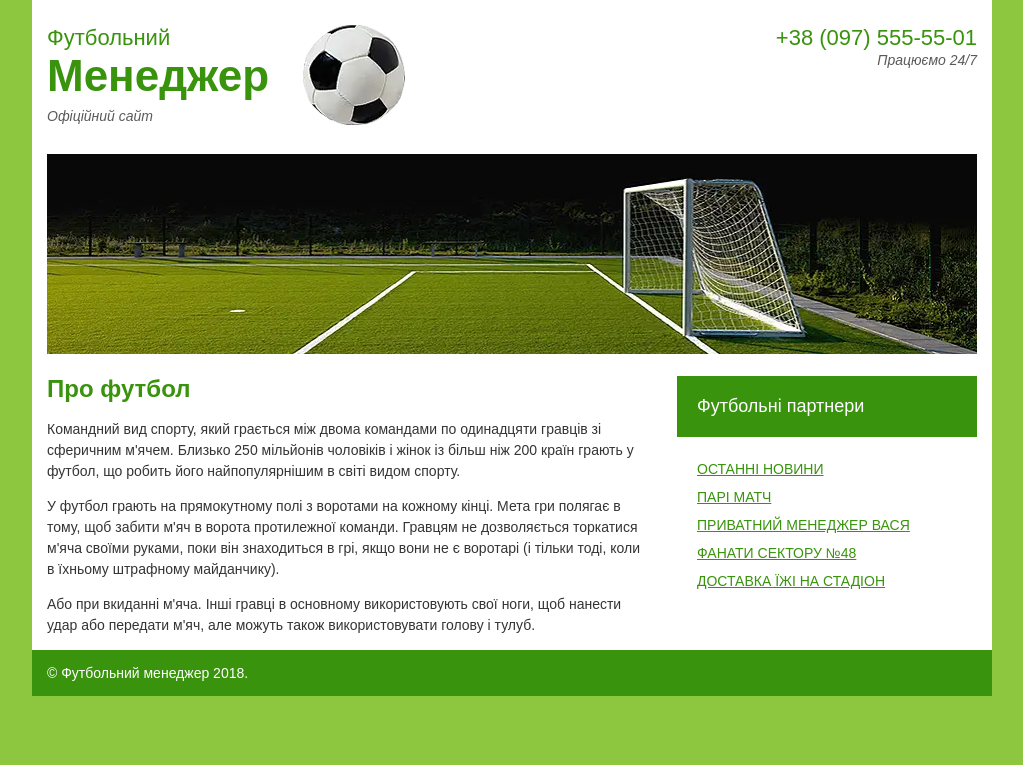
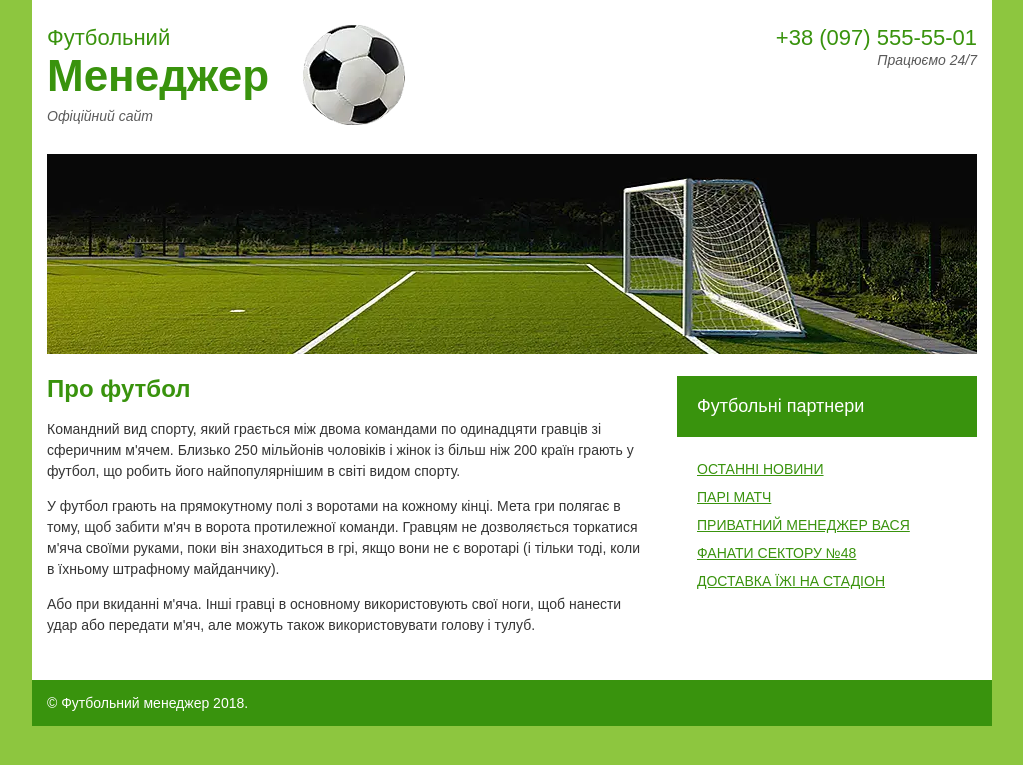
Before and after one commit to LevonLevanyan/Football, a PHP site: page / in a window 1280 px wide. Shown: the top 765 px of the page, without its empty margins (128-1151 px from the left). Run offline with PHP 8.4, Linux system fonts and the light colour scheme.

Commit message:
відступ від тексту до футера добавив

```diff
--- a/index.html
+++ b/index.html
@@ -67,7 +67,7 @@
       </aside>
     </div>
     <footer>
-      <p class="footer">© Футбольний менеджер 2018.</p>
+      <p class="copyright">© Футбольний менеджер 2018.</p>
     </footer>
   </div>
 </body>
--- a/styles.css
+++ b/styles.css
@@ -39,6 +39,7 @@ body {
     line-height: 21px;
     color: #343434;
     font-family: "Arial";
+    padding-bottom: 30px;
 }
 
 .wrapper {
@@ -47,7 +48,7 @@ body {
     box-sizing: border-box;
     background-color: #ffffff;
     display: block;
-    padding:0 15px;
+    padding: 0 15px;
 }
 
 .logo,
@@ -118,7 +119,7 @@ body {
     width: 100%;
 }
 
-.main-text h1 {
+h1 {
     color: #39930d;
     font-size: 24px;
     font-family: "Arial";
@@ -193,6 +194,7 @@ footer {
     background-color: #ffffff;
     justify-content: space-between;
     display: flex;
+    margin: 0px;
 }
 
 .menu {
@@ -212,7 +214,7 @@ footer {
     background-color: #39930d;
 }
 
-.footer {
+.copyright {
     padding: 15px 15px;
     background-color: #39930d;
     color: #fff;
```
Also changed, not shown: images/picture (1).png (added), images/picture.png (added), 1 other file.
